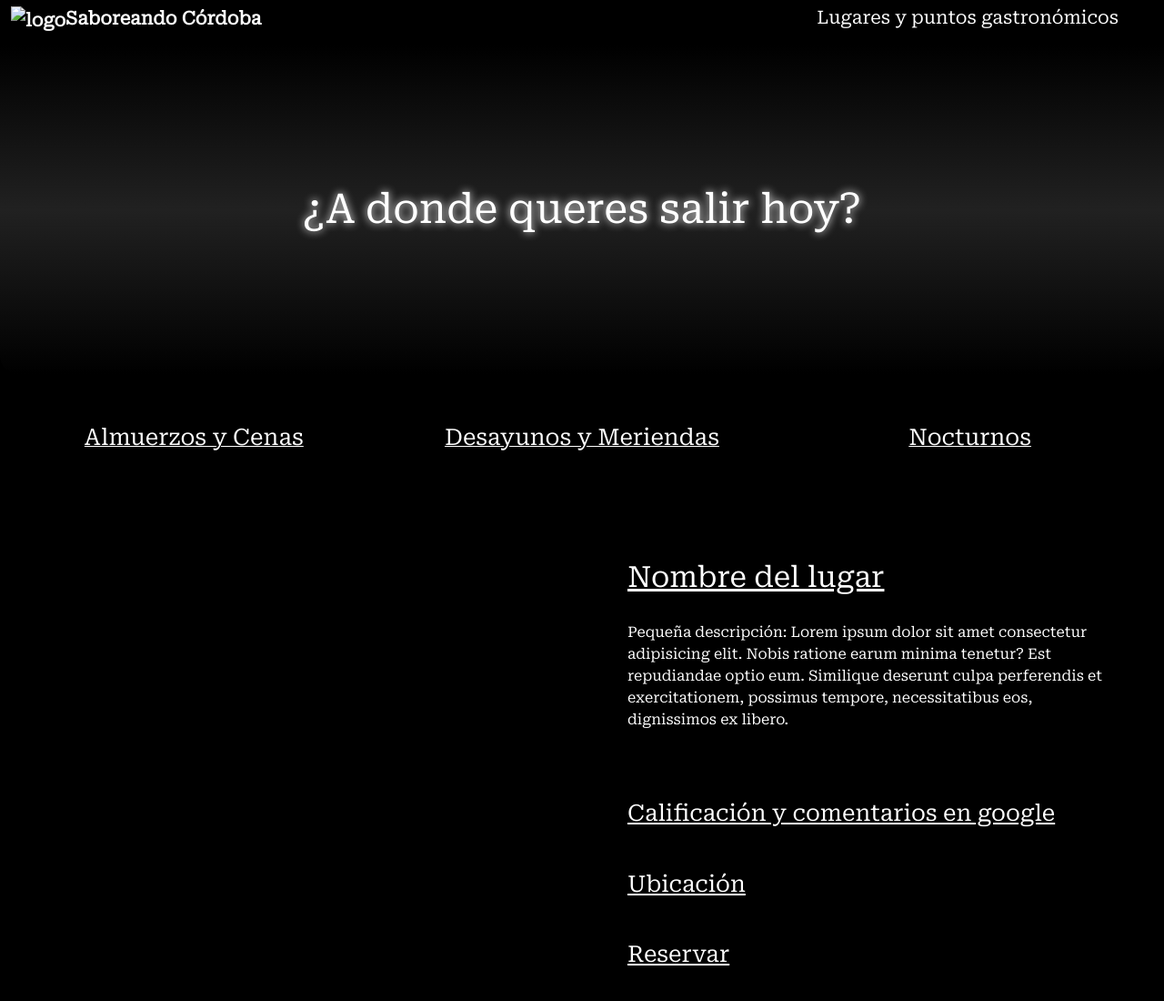
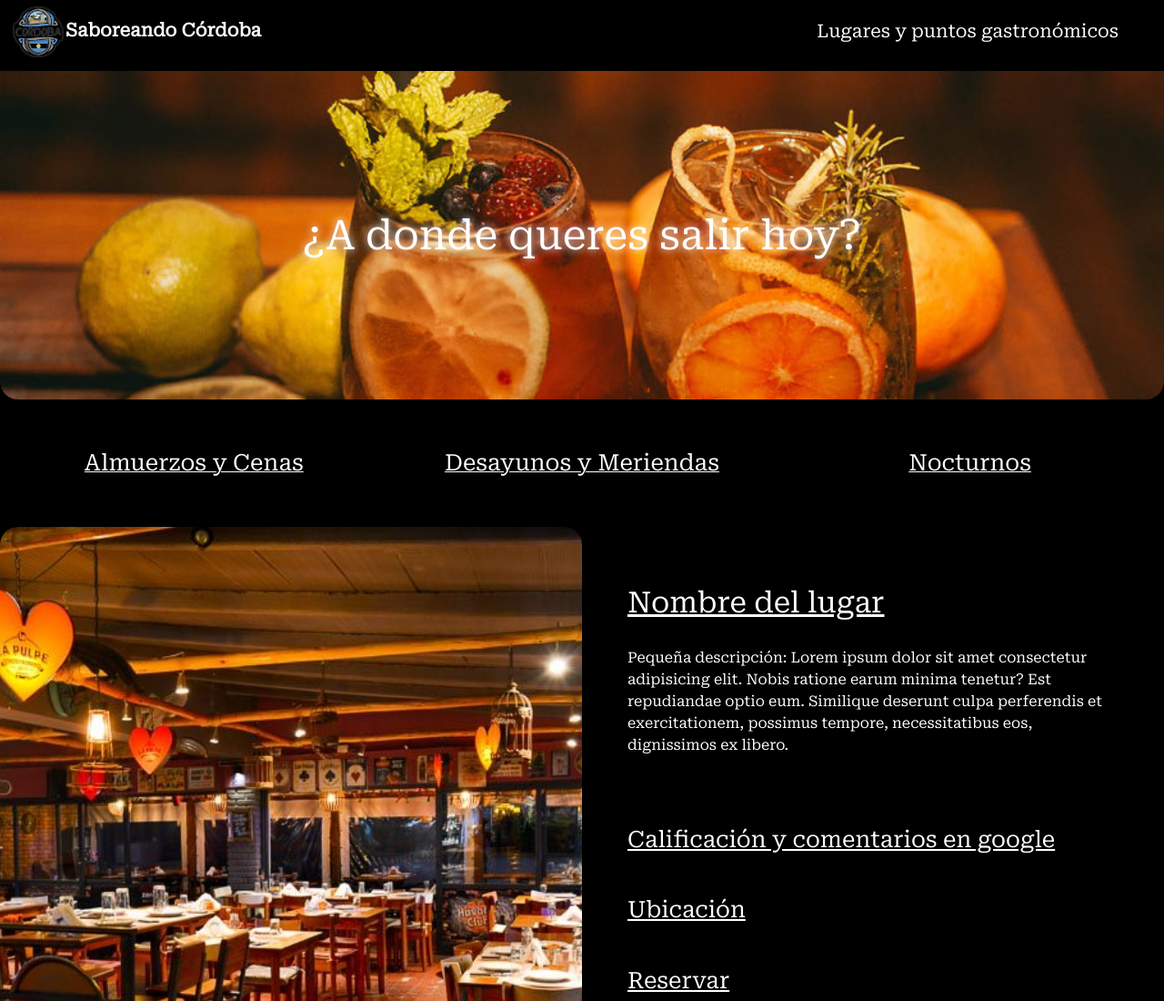
Before and after one commit to IMonzonArg/PFMonzon, a plain HTML site: page Pages/lugares.html in a window 1280 px wide. Shown: the top 1100 px of the page at 91% size. Drawn offline with nearby package versions, Linux system fonts and the light colour scheme.

Commit message:
Tercera Modificacion

```diff
--- a/Pages/lugares.html
+++ b/Pages/lugares.html
@@ -22,7 +22,7 @@
             <nav class="navbar navbar-expand-sm navbar-dark">
                 <div class="container-fluid">
                     <a class="navbar-brand" href="index.html">
-                        <img class="logo" src="./Assets/Logocordoba.ico" alt="logo">Saboreando Córdoba</a>
+                        <img class="logo" src="./images/Logocordoba.ico" alt="logo">Saboreando Córdoba</a>
                     <a class="lugares" href="lugares.html">Lugares y puntos gastronómicos</a>
                 </div>
             </nav>
--- a/Pages/lugares.sass
+++ b/Pages/lugares.sass
@@ -32,7 +32,8 @@ h1
     text-align: center
     text-shadow: 0 0 10px white
     font-size: 45px
-    background-image: linear-gradient(rgb(0, 0, 0), rgba(255, 255, 255, 0.13), rgb(0, 0, 0)), url(../Assets/images/tragos.jpg)
+    background-image: linear-gradient rgba(0, 0, 0, 0.913), url(./images/tragos.jpg)
+    background-image:
     background-position: 20% 28%
     background-size: cover
     padding: 12%
```
Also changed, not shown: Pages/index.html (+1 -1 lines), Pages/images/Logocordoba.ico (added), Pages/images/bar1.jpg (added), Pages/images/bar2.jpg (added), Pages/images/bar3.jpg (added), Pages/images/bar4.jpg (added), Pages/images/bar5.jpg (added), Pages/images/buenpa.jpg (added), Pages/images/tragos.jpg (added), Pages/lugares.css, 1 other file.
